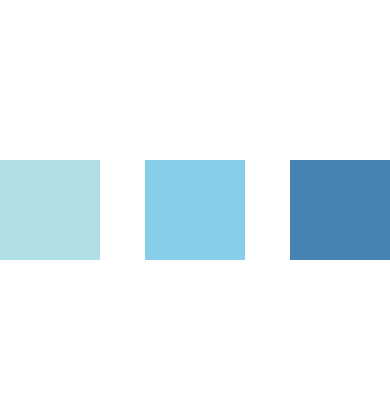
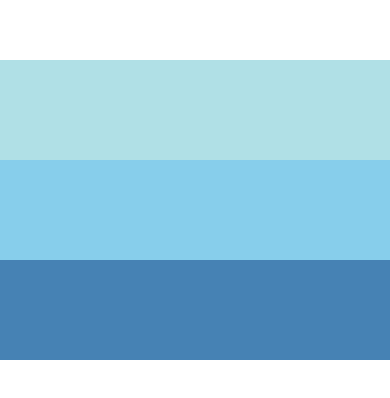
Before and after one commit to Dooobi/FirstReactNative, a React Native app: screen / in a window 390 px wide. Shown: the part 212-610 px from the top of the page. Built offline with nearby package versions, Linux system fonts and the light colour scheme.

Commit message:
Playing around with aligItems

```diff
--- a/components/FlexDirectionBasics.js
+++ b/components/FlexDirectionBasics.js
@@ -16,23 +16,23 @@ export default class FlexDirectionBasics extends Component {
 const styles = StyleSheet.create({
     container: {
         flex: 1,
-        flexDirection: "row",   // default is "column"
-        alignItems: "center",
-        justifyContent: "space-between",   // available options: flex-start, center, flex-end, space-around, space-between and space-evenly
+        flexDirection: "column",   // default is "column"
+        alignItems: "stretch",  // available options: flex-start, center, flex-end and stretch
+        justifyContent: "center",   // available options: flex-start, center, flex-end, space-around, space-between and space-evenly
         // height: 300,
     },
     powderblue: {
-        width: 100,
+        // width: 100,
         height: 100,
         backgroundColor: "powderblue",
     },
     skyblue: {
-        width: 100,
+        // width: 100,
         height: 100,
         backgroundColor: "skyblue",
     },
     steelblue: {
-        width: 100,
+        // width: 100,
         height: 100,
         backgroundColor: "steelblue",
     },
```
